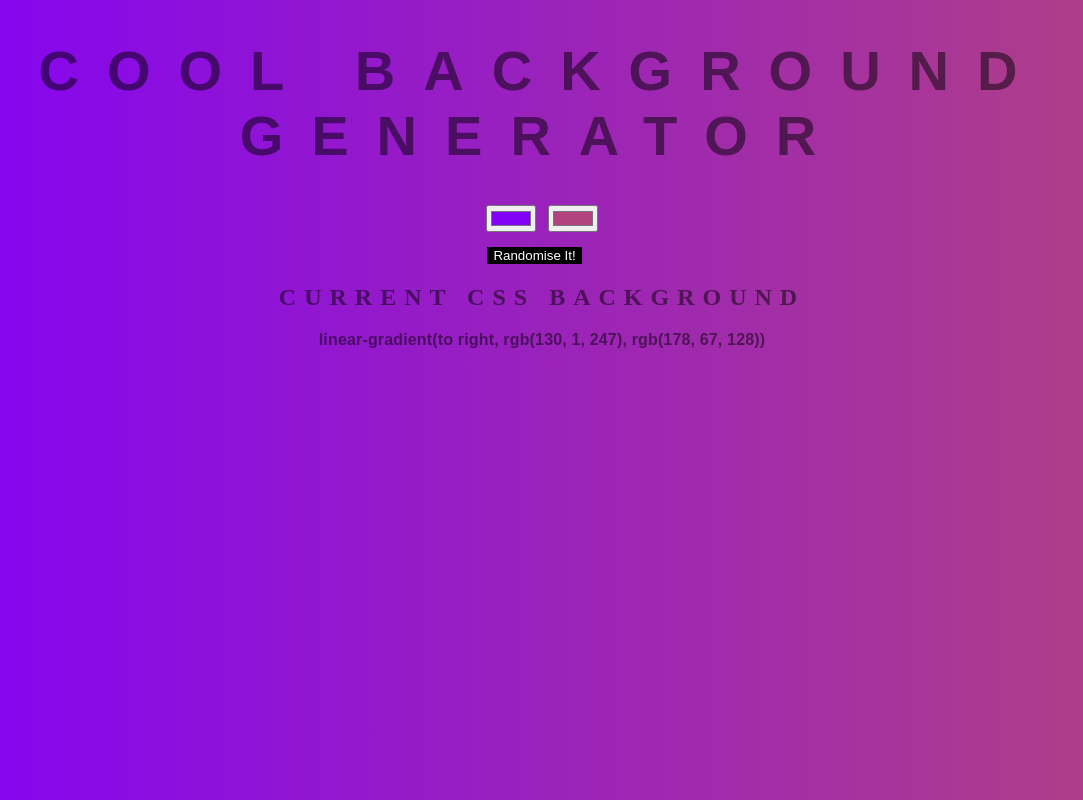
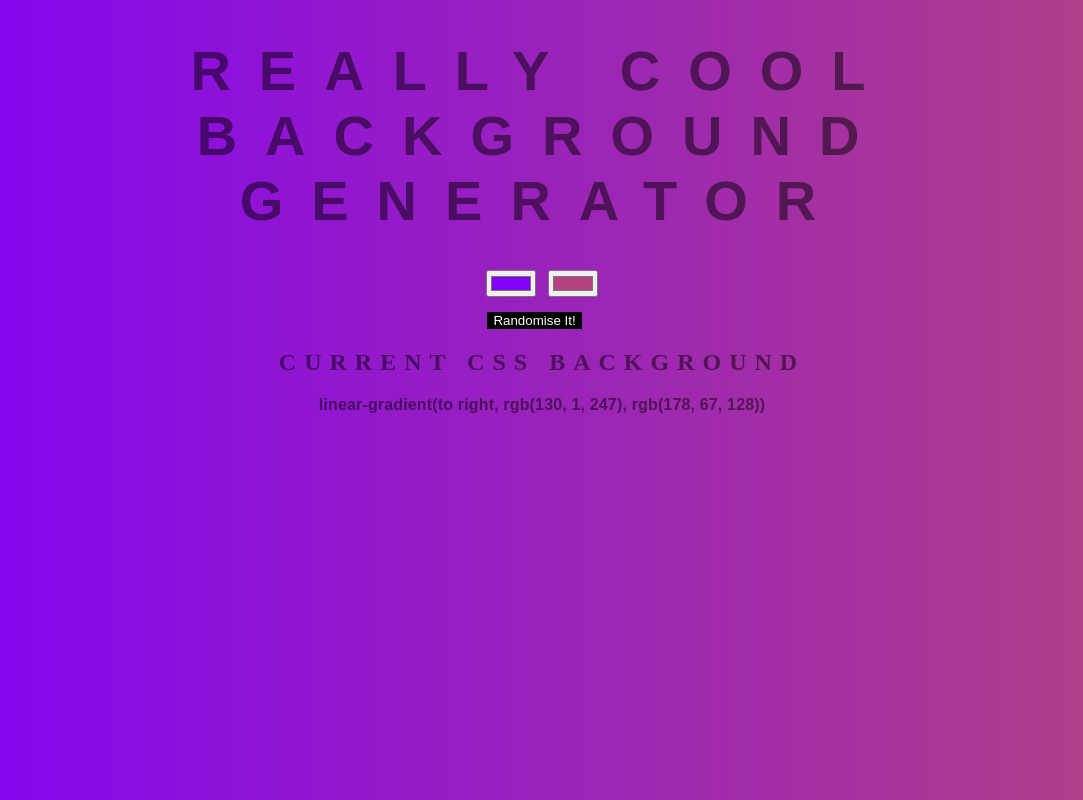
Before and after one commit to stevem42/background-generator, a plain HTML site: page index.html in a window 1280 px wide. Shown: the whole page, without its empty margins (98-1181 px from the left). Drawn offline with Linux system fonts and the light colour scheme.

Commit message:
changed title again

```diff
--- a/index.html
+++ b/index.html
@@ -9,7 +9,7 @@
 
 </head>
 <body id="gradient">
-  <h1>Cool Background Generator</h1>
+  <h1>Really Cool Background Generator</h1>
   <input class="color1" type="color" name="color1" value="#00ff00">
   <input class="color2" type="color" name="color2" value="#ff0000">
   <br>
```
